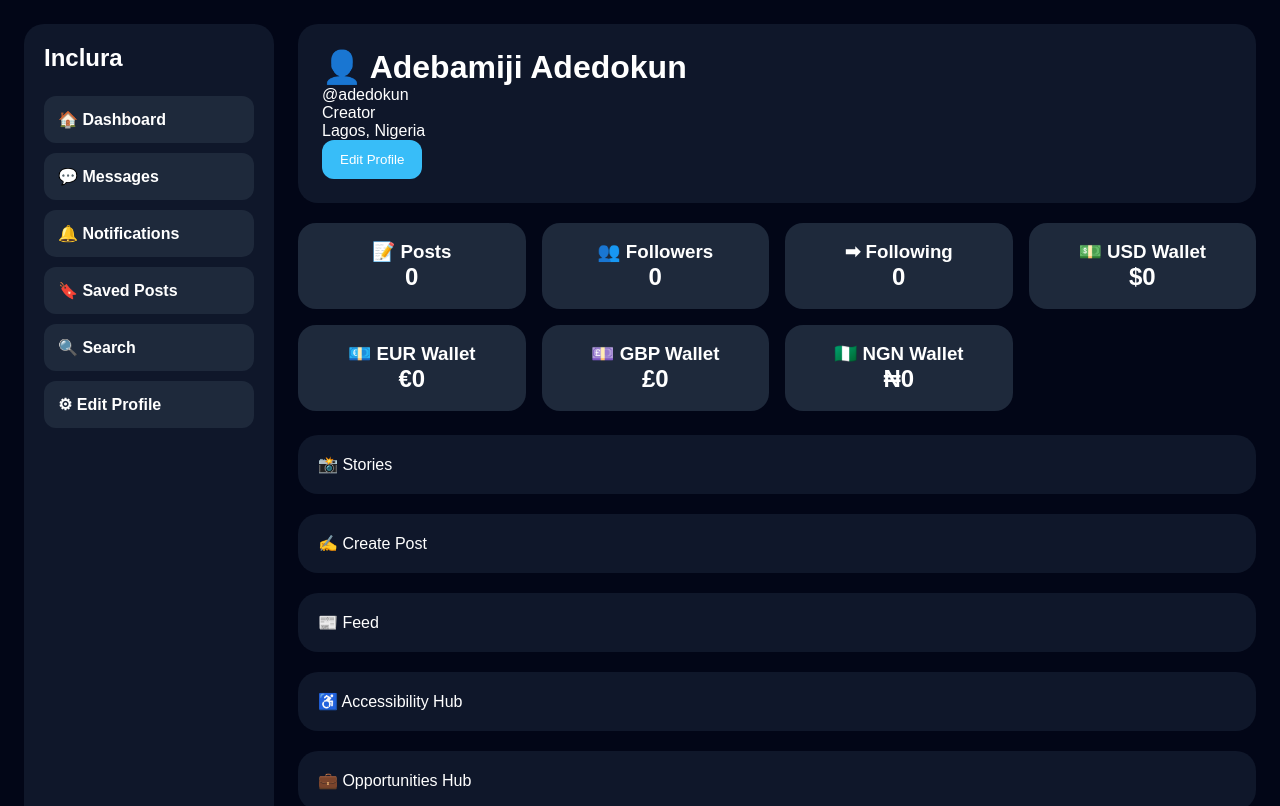
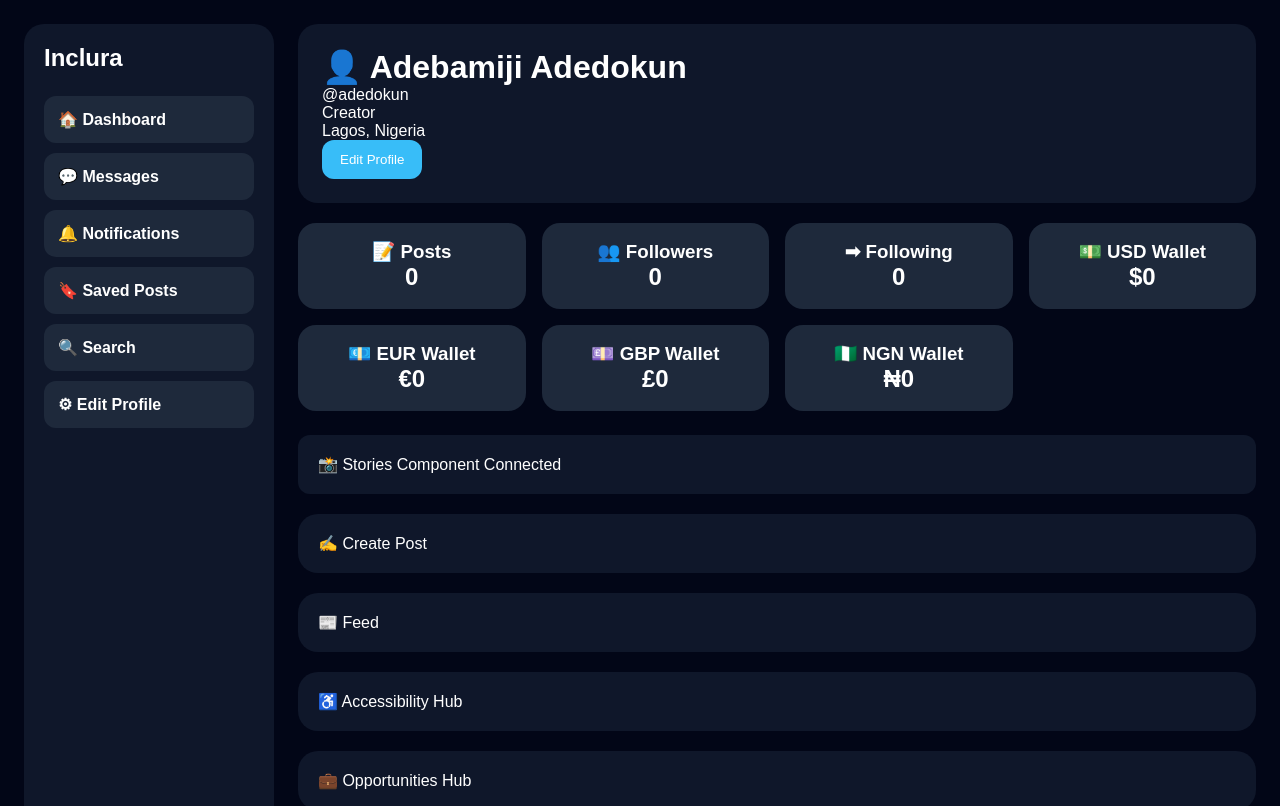
Before and after one commit to inclurah-png/inclura-web, a React (Vite) app: page /profile in a window 1280 px wide. Shown: the top 806 px of the page. Built offline with nearby package versions, Linux system fonts and the light colour scheme; no server answers; sample sign-in values are in the browser's storage.

Commit message:
Update Profile.jsx
Fix and update Profile.jsx

```diff
--- a/src/pages/Profile.jsx
+++ b/src/pages/Profile.jsx
@@ -1,3 +1,4 @@
+import StoriesSection from "../components/StoriesSection";
 import DashboardLayout from "../components/DashboardLayout";
 import DashboardStats from "../components/DashboardStats";
 
@@ -47,17 +48,7 @@ function Profile() {
       <DashboardStats profile={profile} />
 
       {/* Stories */}
-      <div
-        style={{
-          background: "#0f172a",
-          color: "white",
-          padding: "20px",
-          borderRadius: "20px",
-          marginBottom: "20px",
-        }}
-      >
-        📸 Stories
-      </div>
+<StoriesSection />
 
       {/* Create Post */}
       <div
```
